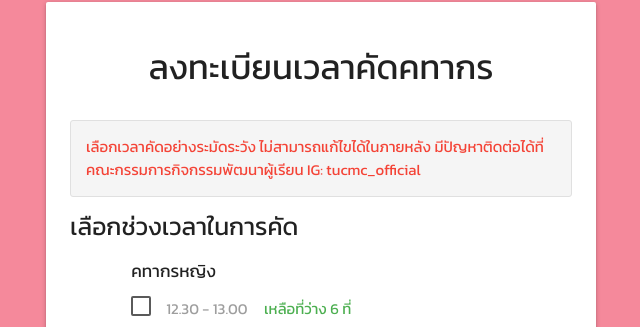
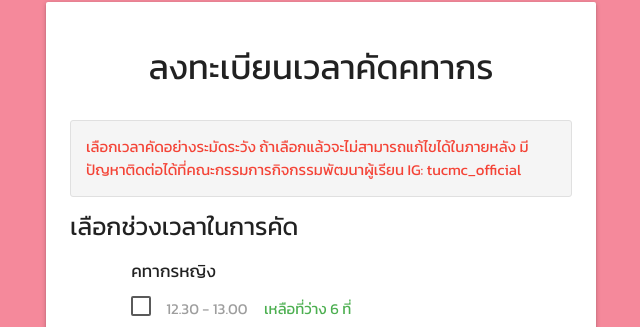
Before and after one commit to pryter/TUDM, a PHP site: page /adminp.php in a window 1280 px wide. Shown: the part 112-439 px from the top of the page, without its empty margins (319-959 px from the left). Run offline with PHP 8.4, Linux system fonts and the light colour scheme; the visitor is signed in with stand-in values (Sample User, id 1); data that the repository does not hold is empty.

Commit message:
Fix text

```diff
--- a/adminp.php
+++ b/adminp.php
@@ -70,7 +70,7 @@ header("Location: mainpage.php");
             <h4 class="center">ลงทะเบียนเวลาคัดคทากร</h4>
         </div>
         <div class="text-section grey lighten-4 red-text">
-            เลือกเวลาคัดอย่างระมัดระวัง ไม่สามารถแก้ไขได้ในภายหลัง มีปัญหาติดต่อได้ที่คณะกรรมการกิจกรรมพัฒนาผู้เรียน IG: tucmc_official
+            เลือกเวลาคัดอย่างระมัดระวัง ถ้าเลือกแล้วจะไม่สามารถแก้ไขได้ในภายหลัง มีปัญหาติดต่อได้ที่คณะกรรมการกิจกรรมพัฒนาผู้เรียน IG: tucmc_official
         </div>
         <div class="row">
             <h5>เลือกช่วงเวลาในการคัด</h5>
--- a/mainpage.php
+++ b/mainpage.php
@@ -59,7 +59,7 @@ if(isset($_SESSION["code"]))
         <?php
         if(time() >= $timer){?>
         <div class="text-section grey lighten-4 red-text">
-            เลือกเวลาคัดอย่างระมัดระวัง ไม่สามารถแก้ไขได้ในภายหลัง มีปัญหาติดต่อได้ที่คณะกรรมการงานกิจกรรมพัฒนาผู้เรียน IG: tucmc_official
+            เลือกเวลาคัดอย่างระมัดระวัง ถ้าเลือกแล้วจะไม่สามารถแก้ไขได้ในภายหลัง มีปัญหาติดต่อได้ที่คณะกรรมการงานกิจกรรมพัฒนาผู้เรียน IG: tucmc_official
         </div>
         <form id="check" action="userp.php" method="post">
         <div class="row">
--- a/userp.php
+++ b/userp.php
@@ -82,7 +82,7 @@ if(isset($_SESSION["code"])){
             <h4 class="center">ลงทะเบียนเวลาคัดคทากร</h4>
         </div>
         <div class="text-section grey lighten-4 red-text">
-            เลือกเวลาคัดอย่างระมัดระวัง ไม่สามารถแก้ไขได้ในภายหลัง มีปัญหาติดต่อได้ที่คณะกรรมการกิจกรรมพัฒนาผู้เรียน IG: tucmc_official
+            เลือกเวลาคัดอย่างระมัดระวัง ถ้าเลือกแล้วจะไม่สมารถแก้ไขได้ในภายหลัง มีปัญหาติดต่อได้ที่คณะกรรมการกิจกรรมพัฒนาผู้เรียน IG: tucmc_official
         </div>
         <div class="row">
             <h5>เลือกช่วงเวลาในการคัด</h5>
```
